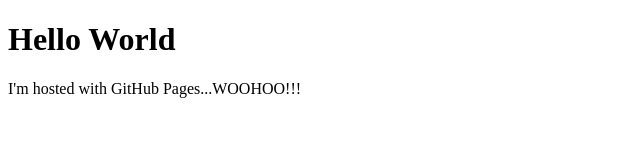
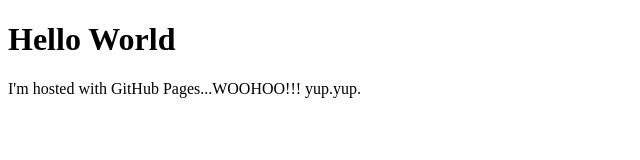
Before and after one commit to jasonleewilson/jasonleewilson.github.io, a plain HTML site: page index.html in a window 1280 px wide. Shown: the full height of the page, 0-640 px from the left. Drawn offline with Linux system fonts and the light colour scheme.

Commit message:
yup.yup.

```diff
--- a/index.html
+++ b/index.html
@@ -2,6 +2,6 @@
 <html>
 <body>
 <h1>Hello World</h1>
-<p>I'm hosted with GitHub Pages...WOOHOO!!!</p>
+<p>I'm hosted with GitHub Pages...WOOHOO!!! yup.yup.</p>
 </body>
 </html>
```
